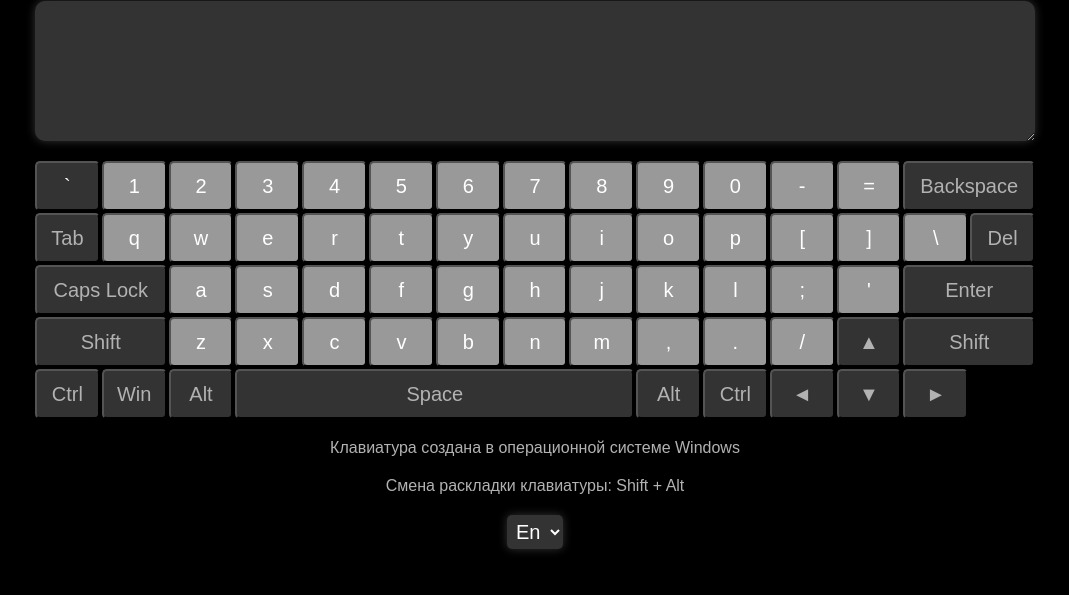
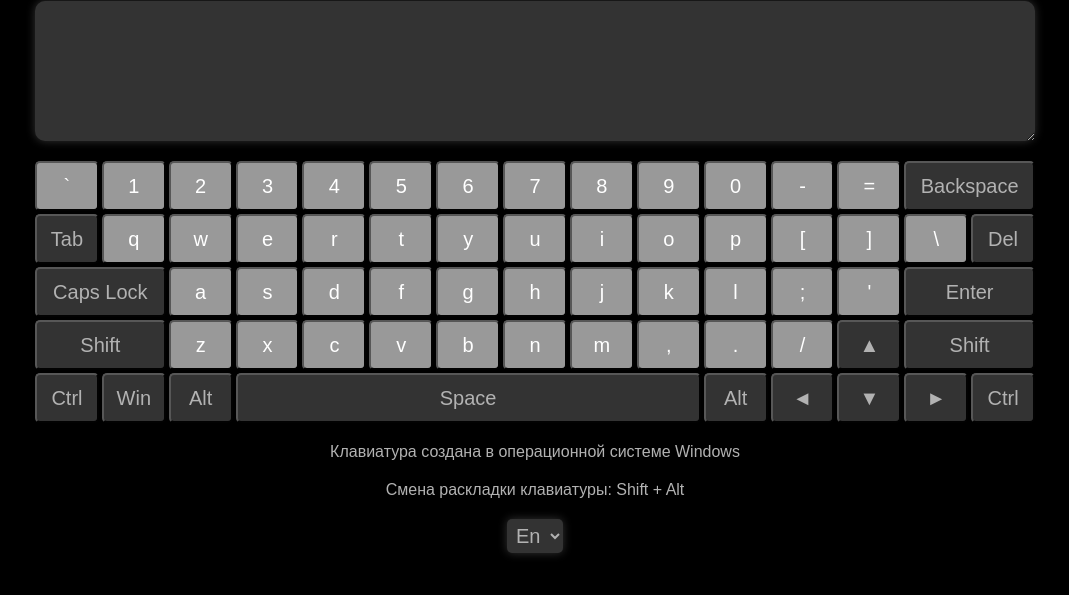
Before and after one commit to AlexeyTitkov/virtual-keyboard, a website with bundled scripts: page index.html in a window 1280 px wide. Shown: the part 111-706 px from the top of the page, without its empty margins (105-1174 px from the left). Built offline with nearby package versions, Linux system fonts and the light colour scheme.

Commit message:
refactor: simplify css

```diff
--- a/src/js/_button.js
+++ b/src/js/_button.js
@@ -8,7 +8,7 @@ export class Button {
   // Создаем генератор кнопок
   generateButton() {
     let template = '';
-    const button = document.createElement('button');
+    const button = document.createElement('div');
     button.className = 'keyboard-key key';
     button.classList.add(`${this.code}`)
 
--- a/src/js/_keyboard-keys-en.js
+++ b/src/js/_keyboard-keys-en.js
@@ -59,8 +59,8 @@ export const keyboardKeysEn = [
   { key: 'Alt', shiftKey: null, code: 'AltLeft' },
   { key: 'Space', shiftKey: null, code: 'Space' },
   { key: 'Alt', shiftKey: null, code: 'AltRight' },
-  { key: 'Ctrl', shiftKey: null, code: 'ControlRight' },
   { key: '◄', shiftKey: null, code: 'ArrowLeft' },
   { key: '▼', shiftKey: null, code: 'ArrowDown' },
   { key: '►', shiftKey: null, code: 'ArrowRight' },
+  { key: 'Ctrl', shiftKey: null, code: 'ControlRight' },
 ];
--- a/src/js/_keyboard-keys-ru.js
+++ b/src/js/_keyboard-keys-ru.js
@@ -59,8 +59,8 @@ export const keyboardKeysRu = [
   { key: 'Alt', shiftKey: null, code: 'AltLeft' },
   { key: 'Space', shiftKey: null, code: 'Space' },
   { key: 'Alt', shiftKey: null, code: 'AltRight' },
-  { key: 'Ctrl', shiftKey: null, code: 'ControlRight' },
   { key: '◄', shiftKey: null, code: 'ArrowLeft' },
   { key: '▼', shiftKey: null, code: 'ArrowDown' },
   { key: '►', shiftKey: null, code: 'ArrowRight' },
+  { key: 'Ctrl', shiftKey: null, code: 'ControlRight' },
 ];
--- a/src/sass/style.scss
+++ b/src/sass/style.scss
@@ -56,13 +56,14 @@ body {
   outline: none;
   box-shadow: 0 0 10px rgba(255, 255, 255, 0.2);
   align-self: center;
+  cursor: pointer;
 }
 
 .keyboard-container {
   display: grid;
   grid-template-rows: repeat(5, 1fr);
   grid-template-columns: repeat(15, 1fr);
-  gap: 2px;
+  gap: 3px;
 }
 
 .keyboard-key {
@@ -70,84 +71,66 @@ body {
   justify-content: center;
   align-items: center;
   font-size: 20px;
-  color: #b2b2b2;
-  background-color: #666;
+  color: #fff;
+  background-color: #999999;
   border-radius: 5px;
   cursor: pointer;
   transition: background-color 0.3s ease;
   height: 50px;
-  position: relative;
+  padding: 1px 6px;
+  border-width: 2px;
+  border-style: outset;
+  border-color: #575757;
+  border-image: initial;
+  &:hover {
+    background-color: #5567b0;
+  }
+  &:active{
+    background-color: #5c7bf3;
+    transform: translateY(1px) translateX(1px) ;
+  }
 }
 
-/* первая строка */
-.keyboard-key:first-child {
-  color: #fff;
-}
-.keyboard-key:nth-child(14) {
+.ShiftLeft,
+.ShiftRight,
+.CapsLock,
+.Enter,
+.Backspace,
+{
   grid-column: span 2;
-  background-color: #333333;
-}
-.keyboard-key:nth-child(n+2):nth-child(-n+13) {
-  color: #fff;
-  background-color: #999999;
 }
 
-/* вторая строка */
-.keyboard-key:nth-child(n+16):nth-child(-n+28) {
-  color: #fff;
-  background-color: #999999;
+.Space, {
+  grid-column: span 7;
 }
 
-/* третья строка */
-.keyboard-key:nth-child(30) {
-  grid-column: span 2;
-}
-.keyboard-key:nth-child(42) {
-  grid-column: span 2;
-}
-.keyboard-key:nth-child(n+31):nth-child(-n+41) {
-  color: #fff;
-  background-color: #999999;
-}
-
-/* четвертая строка */
-.keyboard-key:nth-child(43) {
-  grid-column: span 2;
-}
-.keyboard-key:nth-child(55) {
-  grid-column: span 2;
-}
-.keyboard-key:nth-child(n+44):nth-child(-n+53) {
-  color: #fff;
-  background-color: #999999;
-}
-
-/* пятая строка */
-.keyboard-key:nth-child(59) {
-  grid-column: span 6;
-}
-.keyboard-key:not(:nth-child(52)) {
+.Backspace,
+.Tab,
+.Delete,
+.CapsLock,
+.Enter,
+.ShiftLeft,
+.ArrowUp,
+.ShiftRight,
+.ControlLeft,
+.MetaLeft,
+.AltLeft,
+.Space,
+.AltRight,
+.ControlRight,
+.ArrowLeft,
+.ArrowDown,
+.ArrowRight,
+.toggle-lang {
   background-color: #333333;
-}
-
-.keyboard-key:hover,
-.keyboard-key:nth-child(n+44):nth-child(-n+53):hover,
-.keyboard-key:nth-child(n+31):nth-child(-n+41):hover,
-.keyboard-key:nth-child(n+16):nth-child(-n+28):hover,
-.keyboard-key:nth-child(n+2):nth-child(-n+13):hover,
-.toggle-lang:hover {
-  background-color: #5567b0;
-}
-
-.keyboard-key:active,
-.keyboard-key:nth-child(n+44):nth-child(-n+53):active,
-.keyboard-key:nth-child(n+31):nth-child(-n+41):active,
-.keyboard-key:nth-child(n+16):nth-child(-n+28):active,
-.keyboard-key:nth-child(n+2):nth-child(-n+13):active,
-.toggle-lang:active {
-  background-color: #5c7bf3;
+  color: #b2b2b2;
 }
 
 .hidden {
   display: none;
 }
+
+.active {
+  background-color: #5c7bf3;
+  transform: translateY(1px) translateX(1px) ;
+}
```
Also changed, not shown: src/sass/style.css, 1 other file.
